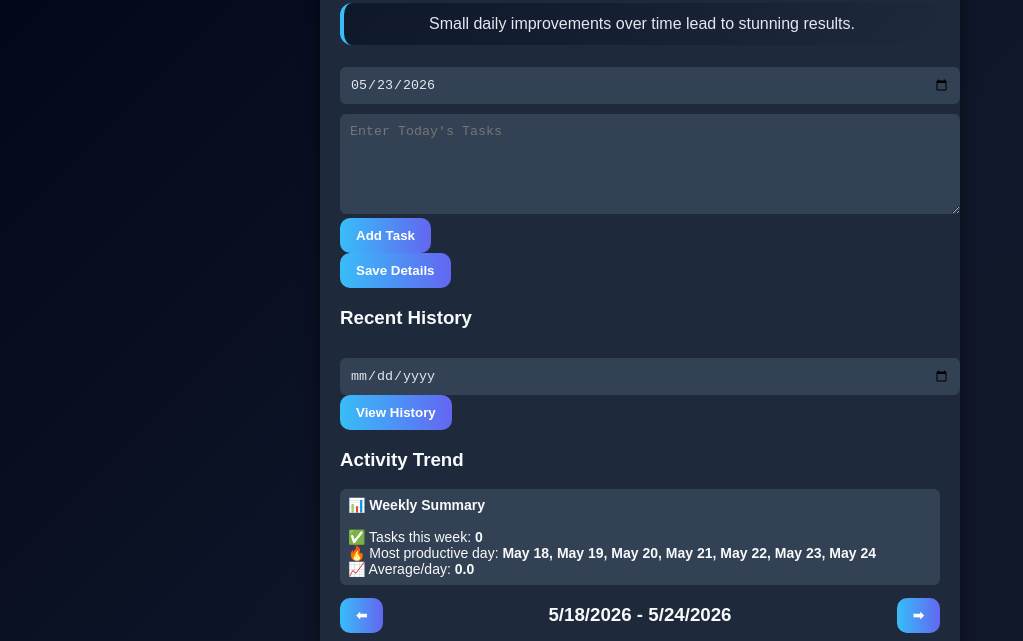
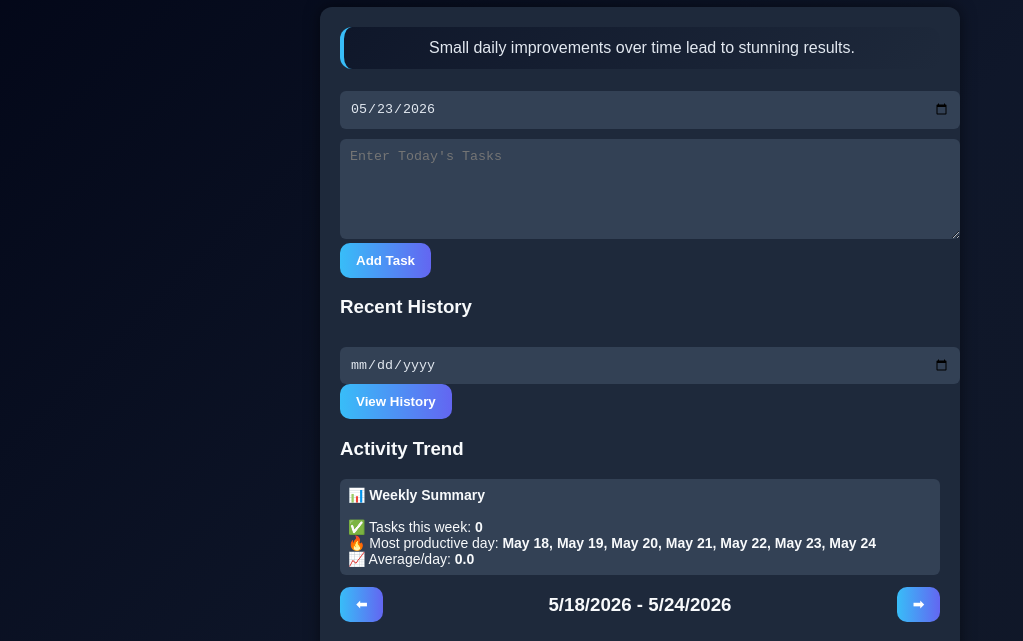
Before and after one commit to Akash29Kumbhar/Daily-Tracker, a plain HTML site: page index.html in a window 1280 px wide. Shown: the part 125-766 px from the top of the page, without its empty margins (0-1023 px from the left). Drawn offline with nearby package versions, Linux system fonts and the light colour scheme.

Commit message:
Update erros index.html

```diff
--- a/index.html
+++ b/index.html
@@ -31,7 +31,6 @@
   padding: 12px 20px;
   border-radius: 12px;
   /* display: inline-block; */
-*/
 h1 {
   font-size: 42px;
   font-weight: 700;
@@ -245,7 +244,7 @@
 
 <div id="taskList"></div>
 
-<button onclick="saveDay()">Save Details</button>
+<!-- <button onclick="saveDay()">Save Details</button> -->
 
 <h3>Recent History</h3>
 <div id="history"></div>
```
